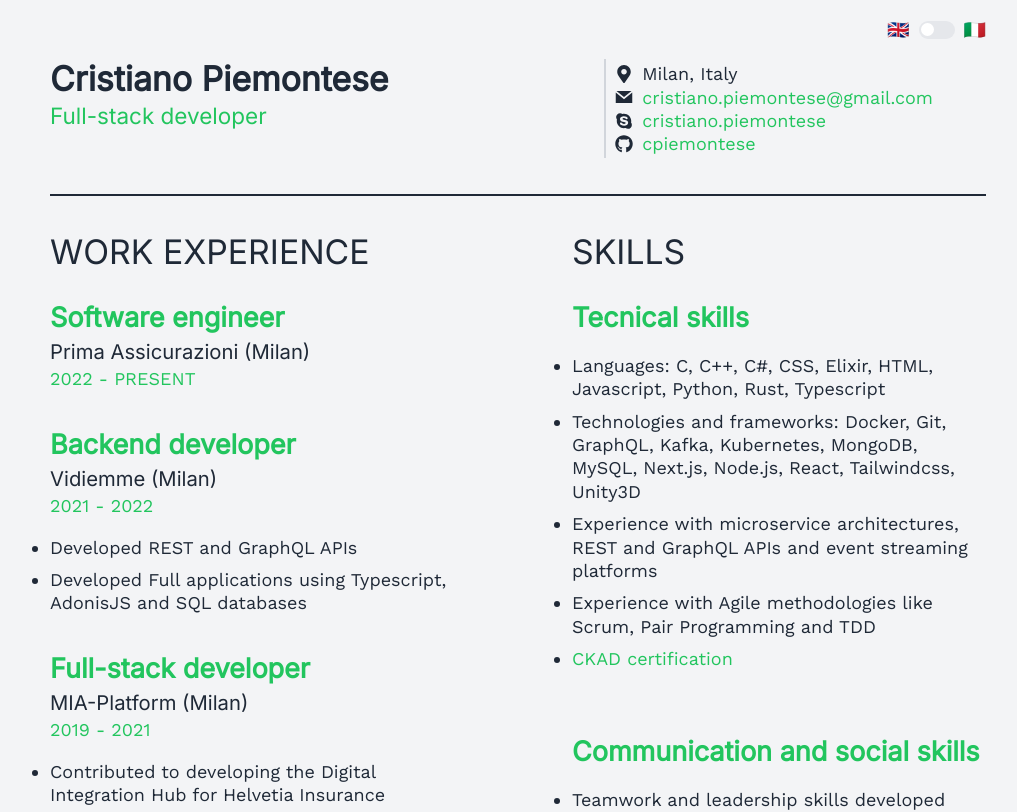
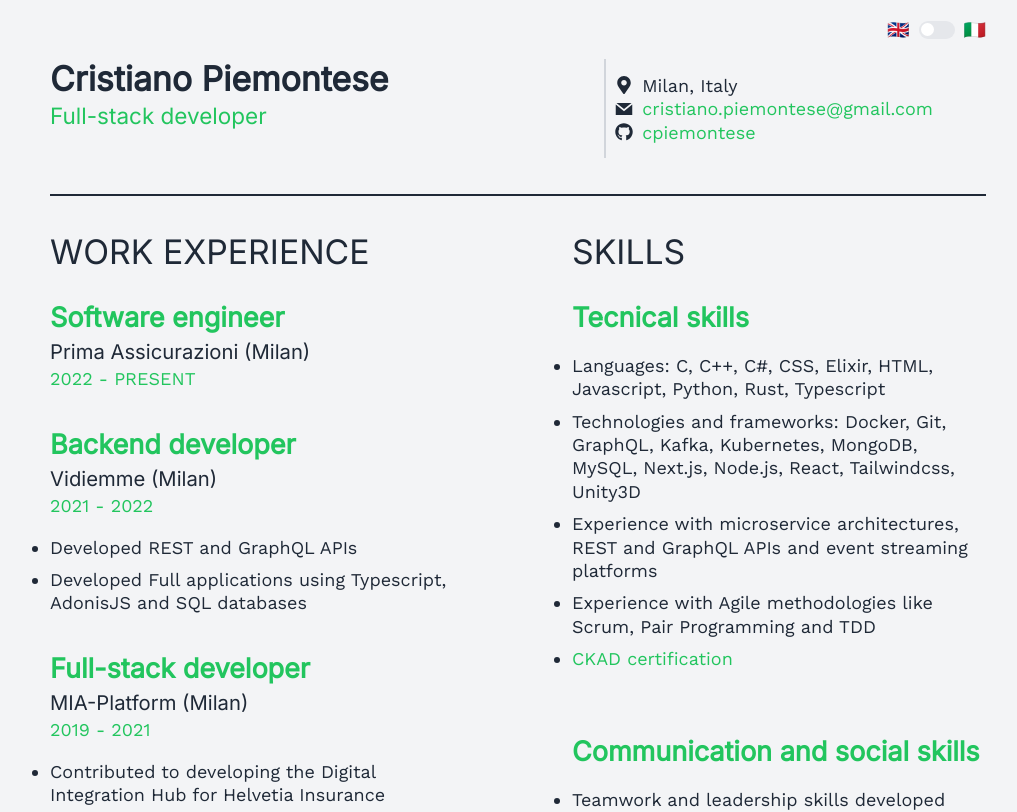
Before and after one commit to cpiemontese/cpiemontese.github.io, a Next.js app: page / in a window 1280 px wide. Shown: the top 812 px of the page, without its empty margins (122-1139 px from the left). Built offline with nearby package versions, Linux system fonts and the light colour scheme.

Commit message:
remove skype

```diff
--- a/pages/index.jsx
+++ b/pages/index.jsx
@@ -5,7 +5,7 @@ import CVElement from '../components/cv-element'
 
 const SectionTitle = ({ name }) => <h2 className="mb-6 uppercase text-3xl">{name}</h2>
 
-export default function IndexPage() {
+export default function IndexPage () {
   return (
     <Layout home>
       {({ lang }) => (
@@ -30,12 +30,6 @@ export default function IndexPage() {
                     href="mailto:cristiano.piemontese@gmail.com"
                   >
                     cristiano.piemontese@gmail.com
-                  </a>
-                </div>
-                <div className="flex items-center">
-                  <FaSkype />
-                  <a className="ml-2 text-green-500 dark:text-green-400" href="skype:cristiano.piemontese?chat">
-                    cristiano.piemontese
                   </a>
                 </div>
                 <div className="flex items-center">
```
